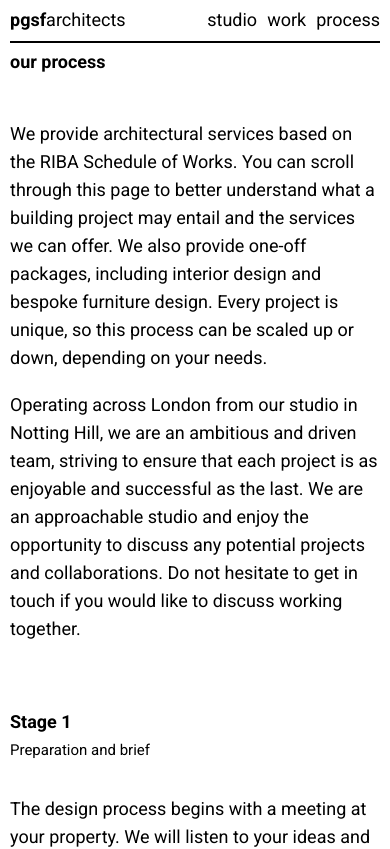
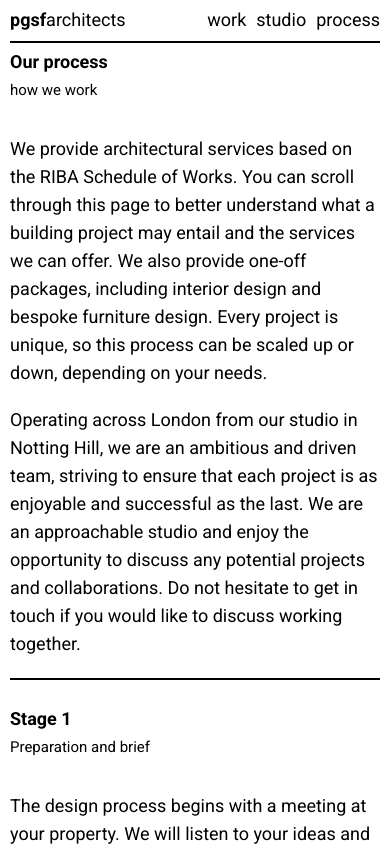
Before and after one commit to pedrobarbeitos/pgsfwebsite_v2, a Next.js app: page /process in a window 390 px wide. Shown: the top 849 px of the page. Built offline with nearby package versions, Linux system fonts and the light colour scheme; no server answers.

Commit message:
CSS optimisations

```diff
--- a/src/app/components/AboutCard/AboutCard.scss
+++ b/src/app/components/AboutCard/AboutCard.scss
@@ -16,7 +16,7 @@
     flex-wrap: wrap;
     flex-shrink: 1;
     margin-right: 0px;
-    margin-bottom: 40px;
+    margin-bottom: 10px;
   }
 }
 
--- a/src/app/components/AboutCard/AboutCard.tsx
+++ b/src/app/components/AboutCard/AboutCard.tsx
@@ -6,7 +6,7 @@ function AboutCard() {
     <div className="textCard">
       <div className="topText">
         <h1>
-          <b>about us</b>
+          <b>About us</b>
         </h1>
       </div>
       <br></br>
--- a/src/app/components/ContactCard/ContactCard.tsx
+++ b/src/app/components/ContactCard/ContactCard.tsx
@@ -9,7 +9,7 @@ function ContactCard({}: Props) {
     <div className="contactCard">
       <div className="topText">
         <h1>
-          <b>contact us</b>
+          <b>Contact us</b>
         </h1>
       </div>
 
--- a/src/app/components/ContactForm/ContactForm.scss
+++ b/src/app/components/ContactForm/ContactForm.scss
@@ -10,7 +10,7 @@
   font-size: 15px;
   font-weight: 400;
   border: none;
-  border-top: 2px solid black;
+  border-top: 2px solid var(--textColor1);
   border-radius: 0;
   outline: none;
 }
@@ -20,7 +20,7 @@
   font-size: 15px;
   font-weight: 400;
   border: none;
-  border-top: 2px solid black;
+  border-top: 2px solid var(--textColor1);
   border-radius: 0;
   outline: none;
 }
@@ -31,7 +31,7 @@
   font-size: 15px;
   font-weight: 400;
   border: none;
-  border-top: 2px solid black;
+  border-top: 2px solid var(--textColor1);
   border-radius: 0;
   outline: none;
 }
@@ -41,12 +41,12 @@
   font-size: 18px;
   font-weight: 400;
   border: none;
-  border: 2px solid black;
-  background-color: white;
-	color: black;
+  border: 2px solid var(--textColor1);
+  background-color: var(--bgColor);
+  color: black;
 }
 
 .submitButton:hover {
-  background-color: black;
-  color: white;
+  background-color: var(--textColor1);
+  color: var(--bgColor);
 }
--- a/src/app/components/ContactForm/ContactForm.tsx
+++ b/src/app/components/ContactForm/ContactForm.tsx
@@ -41,9 +41,7 @@ export default function ContactForm() {
       <div>
         <input placeholder="name" className="nameInput" {...register("name")} />
         {errors.name?.message && (
-          <p className="ml-1 mt-1 text-sm text-red-400">
-            {errors.name.message}
-          </p>
+          <p className="nameInput">{errors.name.message}</p>
         )}
       </div>
 
--- a/src/app/components/GalleryProcess/GalleryProcess.tsx
+++ b/src/app/components/GalleryProcess/GalleryProcess.tsx
@@ -8,8 +8,8 @@ import profileImages from "../../lib/profileImages";
 import Image from "next/image";
 
 const textCard50 = {
-  name: "our process",
-  title: "",
+  name: "Our process",
+  title: "how we work",
   desc1: "",
   desc2:
     "We provide architectural services based on the RIBA Schedule of Works. You can scroll through this page to better understand what a building project may entail and the services we can offer. We also provide one-off packages, including interior design and bespoke furniture design. Every project is unique, so this process can be scaled up or down, depending on your needs.",
--- a/src/app/components/GalleryStudio/GalleryStudio.tsx
+++ b/src/app/components/GalleryStudio/GalleryStudio.tsx
@@ -94,7 +94,7 @@ function GalleryStudio() {
         src={profileImages[0].img}
         alt={profileImages[0].desc}
         className="image"
-        width={1500}
+        width={900}
         height={1500}
         placeholder="blur"
       />
@@ -110,7 +110,7 @@ function GalleryStudio() {
         src={profileImages[1].img}
         alt={profileImages[1].desc}
         className="image"
-        width={1500}
+        width={900}
         height={1500}
         placeholder="blur"
       />
--- a/src/app/components/Navbar/navbar.scss
+++ b/src/app/components/Navbar/navbar.scss
@@ -11,7 +11,7 @@
   align-items: stretch;
   font-size: 18px;
   border-bottom: 2px solid;
-  background-color: white;
+  background-color: var(--bgColor);
 }
 
 .navbarLeft {
--- a/src/app/components/Navbar/navbar.tsx
+++ b/src/app/components/Navbar/navbar.tsx
@@ -13,8 +13,8 @@ function Navbar({}: Props) {
         </Link>
       </div>
       <div className="navbarRight">
+        <Link href="/work">work</Link>
         <Link href="/studio">studio</Link>
-        <Link href="/work">work</Link>
         <Link href="/process">process</Link>
       </div>
     </div>
--- a/src/app/components/TextCard/TextCard.scss
+++ b/src/app/components/TextCard/TextCard.scss
@@ -16,7 +16,16 @@
     flex-wrap: wrap;
     flex-shrink: 1;
     margin-right: 0px;
-    margin-bottom: 40px;
+    margin-bottom: 0px;
+    border-bottom: 2px solid;
+    padding-bottom: 20px;
+  }
+}
+
+@media only screen and (max-width: 600px) {
+  .textCard {
+    padding-bottom: 20px;
+    margin-bottom: 0px;
   }
 }
 
--- a/src/app/page.scss
+++ b/src/app/page.scss
@@ -6,7 +6,7 @@
   margin-bottom: 20px;
   flex-direction: column;
   justify-content: flex-start;
-  background-color: rgb(202, 193, 182);
+  background-color: var(--bgColor);
   animation: fadeInAnimation ease 3s;
   animation-iteration-count: 1;
   animation-fill-mode: forwards;
--- a/src/styles/globals.scss
+++ b/src/styles/globals.scss
@@ -5,6 +5,12 @@
   100% {
     opacity: 1;
   }
+}
+
+:root {
+  --bgColor: white;
+  --textColor1: black;
+  --textColor2: rgb(146, 55, 55);
 }
 
 * {
@@ -25,7 +31,7 @@ html {
 
 body {
   overflow-x: hidden;
-  background-color: white;
+  background-color: var(--bgColor);
   color: black;
   margin-right: 20px;
   margin-left: 20px;
@@ -38,11 +44,12 @@ body {
 a {
   text-decoration: none;
   color: inherit;
-  -webkit-tap-highlight-color: rgba(0, 0, 0, 0);
+  -webkit-tap-highlight-color: var(--textColor1);
 }
 
 a:hover {
-  color: rgb(146, 55, 55);
+  color: var(--textColor1);
+  text-decoration: underline;
 }
 
 h1 {
@@ -72,16 +79,16 @@ h3 {
 }
 
 ::-webkit-scrollbar-track {
-  background: #f1f1f1;
+  background: var(--bgColor);
 }
 
 ::-webkit-scrollbar-thumb {
-  background: black;
+  background: var(--textColor1);
 }
 
 /* Handle on hover */
 ::-webkit-scrollbar-thumb:hover {
-  background: black;
+  background: var(--textColor1);
 }
 
 @media only screen and (max-width: 900px) {
```
Also changed, not shown: 1 other file (tests, documents, lock files or other folders).
